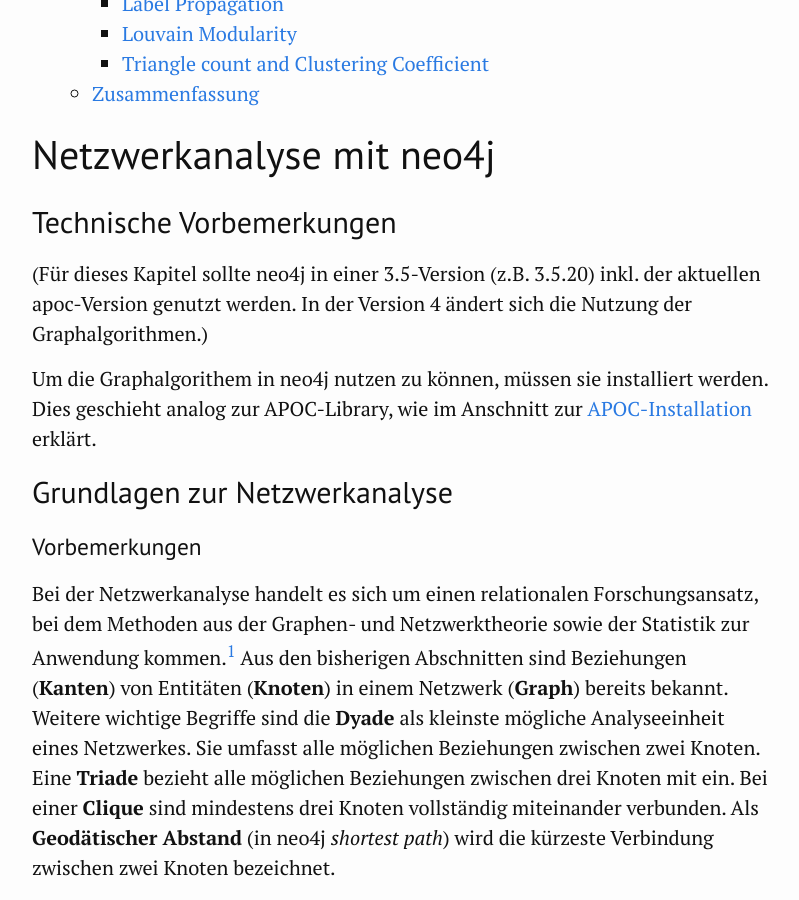
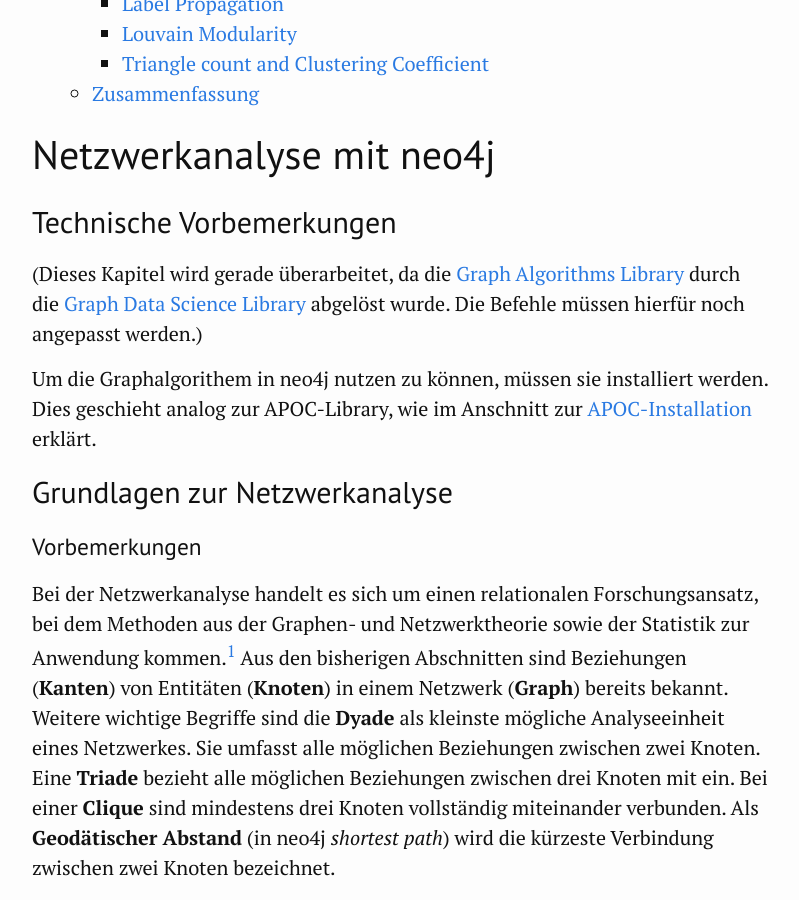
Before and after one commit to kuczera/Graphentechnologien, a Jekyll site: the page built from docs/80_Netzwerkanalyse.md, in a window 1280 px wide and 900 px high, scrolled down 684 px. Shown: the whole window, without its empty margins (238-1037 px from the left). Built offline with Jekyll 4.4.1, drawn with Linux system fonts in a browser that asks for light colours.

Commit message:
Hinweis zur Überarbeitung des Netzwerkanalysekapitels ergänzt

```diff
--- a/docs/80_Netzwerkanalyse.md
+++ b/docs/80_Netzwerkanalyse.md
@@ -15,7 +15,7 @@
 
 ## Technische Vorbemerkungen
 
-(Für dieses Kapitel sollte neo4j in einer 3.5-Version (z.B. 3.5.20) inkl. der aktuellen apoc-Version genutzt werden. In der Version 4 ändert sich die Nutzung der Graphalgorithmen.)
+(Dieses Kapitel wird gerade überarbeitet, da die [Graph Algorithms Library](https://neo4j.com/docs/graph-algorithms/current/) durch die [Graph Data Science Library](https://neo4j.com/docs/graph-data-science/current/) abgelöst wurde. Die Befehle müssen hierfür noch angepasst werden.)
 
 
 Um die Graphalgorithem in neo4j nutzen zu können, müssen sie installiert werden. Dies geschieht analog zur APOC-Library, wie im Anschnitt zur [APOC-Installation](https://kuczera.github.io/Graphentechnologien/95_Anhang.html#die-apoc-bibliothek) erklärt.
```
Also changed, not shown: docs/20_Regestenmodellierung-im-Graphen.md (+2 -2 lines).
